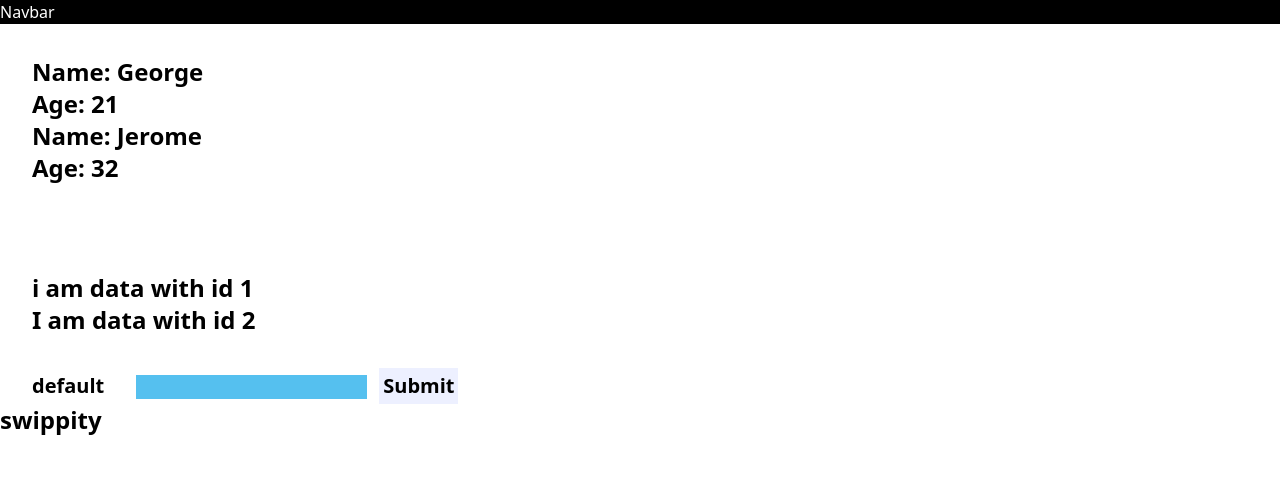
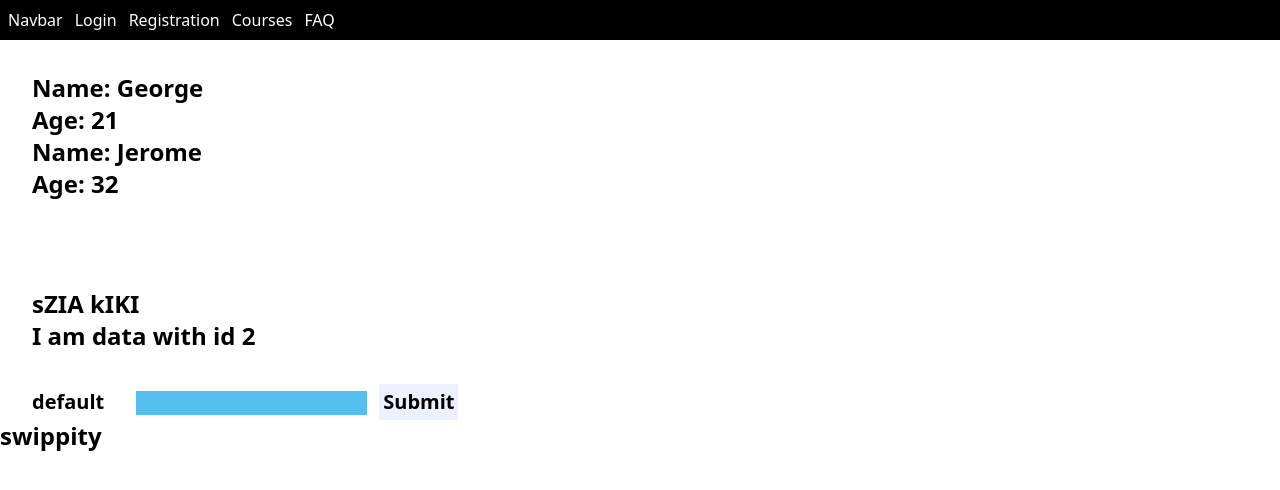
Before and after one commit to mhim1848/allamvizsga, a Next.js app in the folder unistash/: page / in a window 1280 px wide. Shown: the top 490 px of the page. Built offline with nearby package versions, Linux system fonts and the light colour scheme.

Commit message:
Elkezdtem dolgozni gecc

```diff
--- a/unistash/components/Nav.jsx
+++ b/unistash/components/Nav.jsx
@@ -1,8 +1,25 @@
+import Link from "next/link";
+
 export default function Nav() {
-	return (
-		<>
-			{/* CSS class property is className in jsx */}
-			<h1 className="text-white bg-black block">Navbar</h1>
-		</>
-	);
+  return (
+    <>
+      <div className="text-white bg-black block p-2 space-x-3 group">
+        {/* CSS class property is className in jsx */}
+        <span>Navbar</span>
+
+        <Link href="/login">
+          <a className="hover:bg-gray-600">Login</a>
+        </Link>
+        <Link href="/reg">
+          <a className="hover:bg-gray-600">Registration</a>
+        </Link>
+        <Link href="/courses">
+          <a className="hover:bg-gray-600">Courses</a>
+        </Link>
+        <Link href="/faq">
+          <a className="hover:bg-gray-600">FAQ</a>
+        </Link>
+      </div>
+    </>
+  );
 }
--- a/unistash/pages/index.jsx
+++ b/unistash/pages/index.jsx
@@ -16,7 +16,7 @@ export default function Home() {
       </Head>
       <DisplayList
         listData={[
-					{ id: 1, data: "i am data with id 1" },
+          { id: 1, data: "sZIA kIKI" },
           { id: 2, data: "I am data with id 2" },
         ]}
       />
--- /dev/null
+++ b/unistash/pages/login.jsx
@@ -0,0 +1,5 @@
+import { Form, Formik, ErrorMessage, Field } from "formik";
+
+export default function Login(props) {
+  return <></>;
+}
```
Lines whose indentation alone changed are shown as unchanged.
